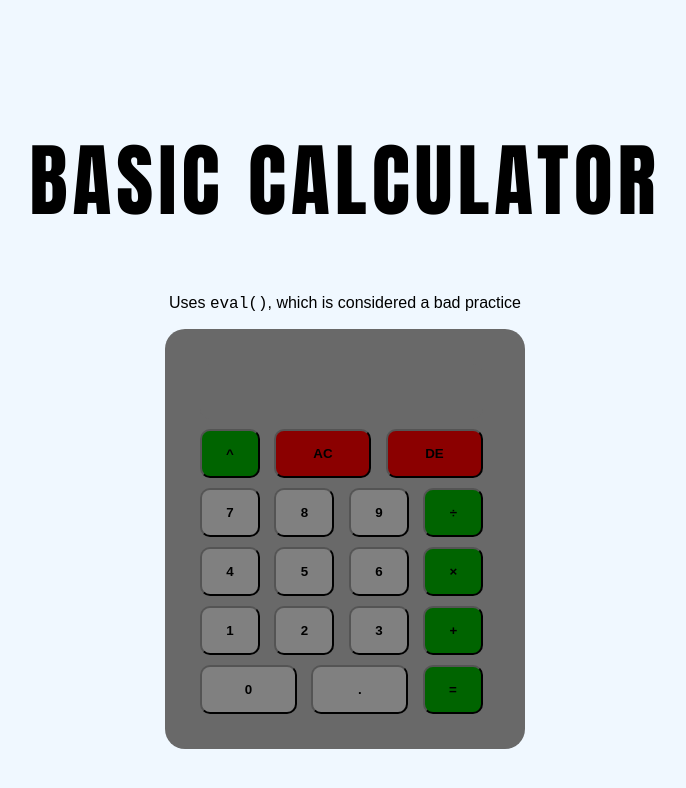
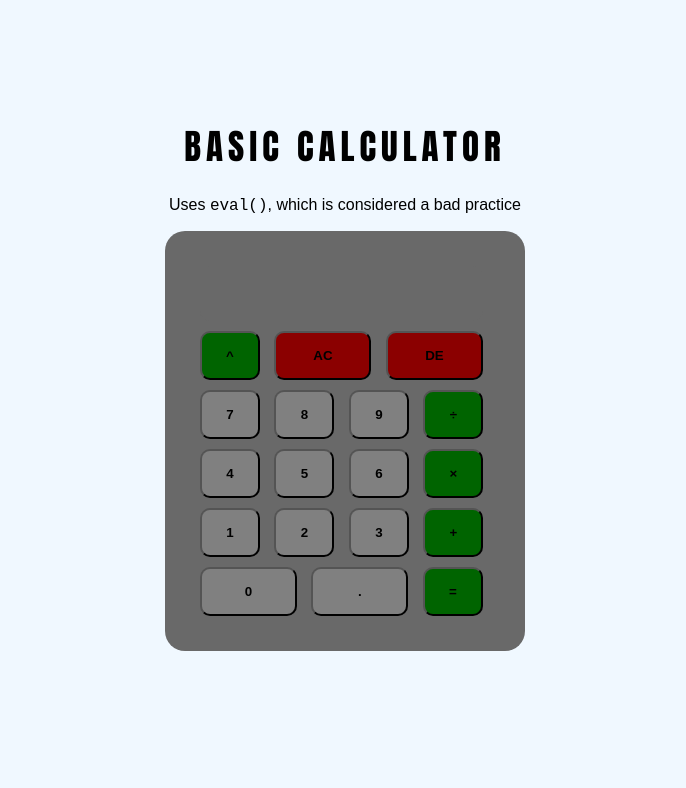
Before and after one commit to FelP012/Basic-Calculator-with-eval, a plain HTML site: page index.html in a window 1280 px wide. Shown: the whole page, without its empty margins (295-981 px from the left). Drawn offline with Linux system fonts and the light colour scheme.

Commit message:
Update style.css

```diff
--- a/style.css
+++ b/style.css
@@ -22,7 +22,7 @@ h1{
     text-align: center;
     margin-top: 15vh;
     font-family: Impact, Haettenschweiler, 'Arial Narrow Bold', sans-serif;
-    font-size: 500%;
+    font-size: 35px;
     letter-spacing: 5px;
 
 
```
